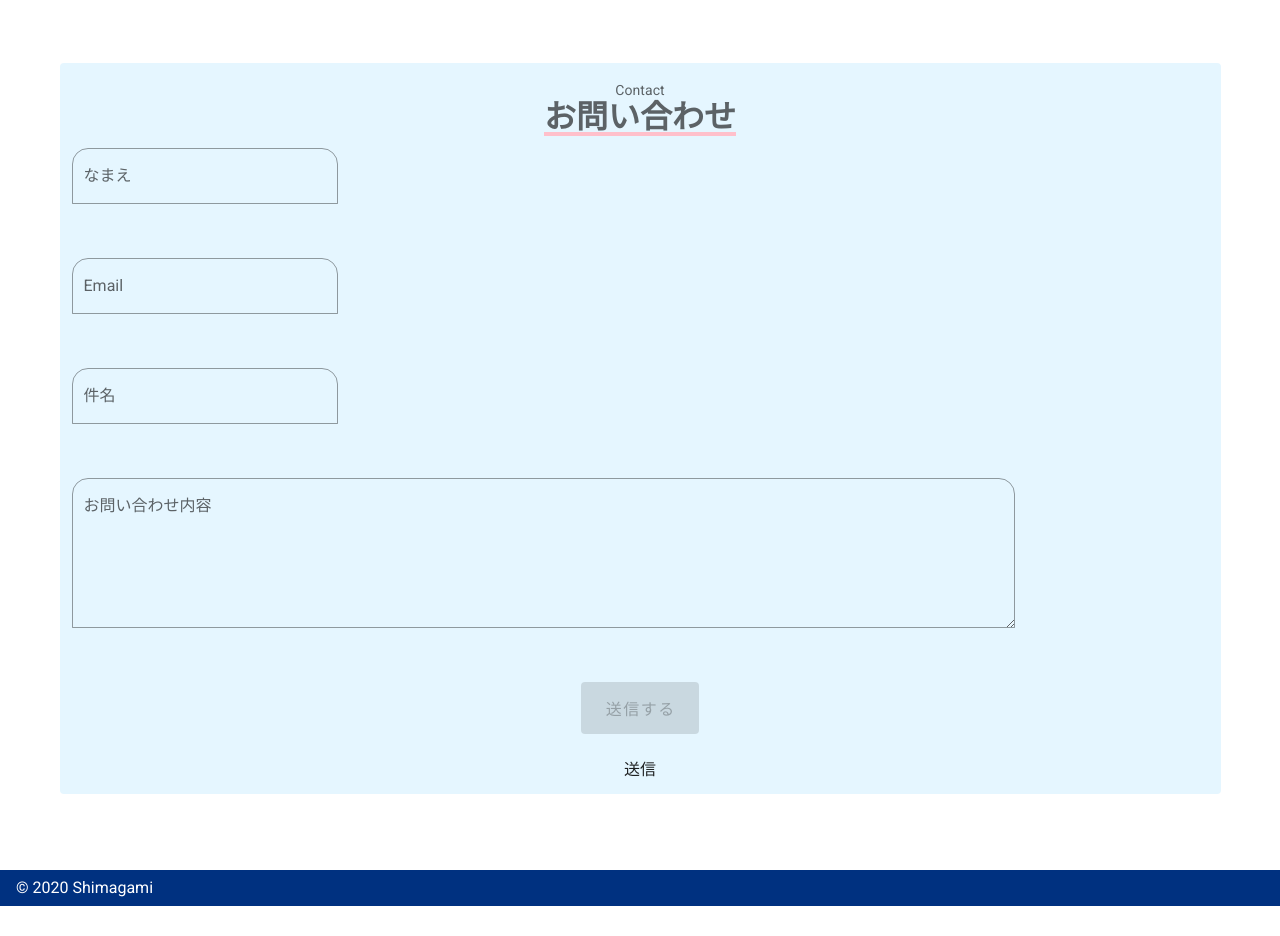
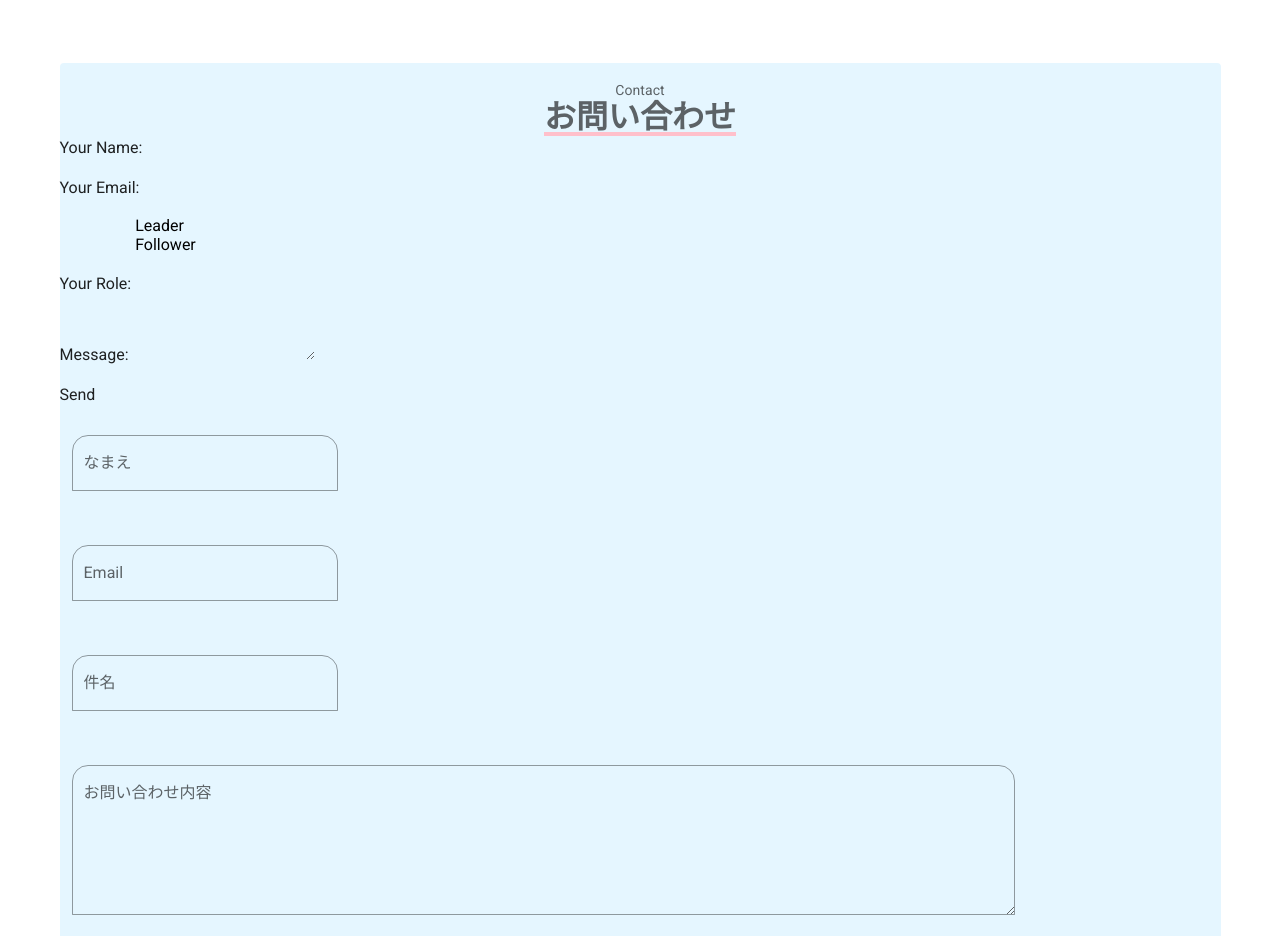
Before and after one commit to xyytgae/Portfolio, a Nuxt app: page / in a window 1280 px wide. Shown: the part 4000-4936 px from the top of the page. Before the commit the page ends 4906 px from the top, so only its background shows below. Built offline with nearby package versions, Linux system fonts and the light colour scheme.

Commit message:
Fix netlify対応フォームを追加

```diff
--- a/components/Contact.vue
+++ b/components/Contact.vue
@@ -4,6 +4,32 @@
     <v-card-text class="py-0 text-center headline font-weight-bold"
       ><span class="menu">お問い合わせ</span></v-card-text
     >
+
+    <form name="contact" method="POST" data-netlify="true">
+      <input type="hidden" name="form-name" value="contact" />
+      <p>
+        <label>Your Name: <input type="text" name="name"/></label>
+      </p>
+      <p>
+        <label>Your Email: <input type="email" name="email"/></label>
+      </p>
+      <p>
+        <label
+          >Your Role:
+          <select name="role[]" multiple>
+            <option value="leader">Leader</option>
+            <option value="follower">Follower</option>
+          </select></label
+        >
+      </p>
+      <p>
+        <label>Message: <textarea name="message"></textarea></label>
+      </p>
+      <p>
+        <button type="submit">Send</button>
+      </p>
+    </form>
+
     <form name="contact" method="POST" netlify>
       <v-form ref="form" v-model="valid">
         <!-- <v-container> -->
```
